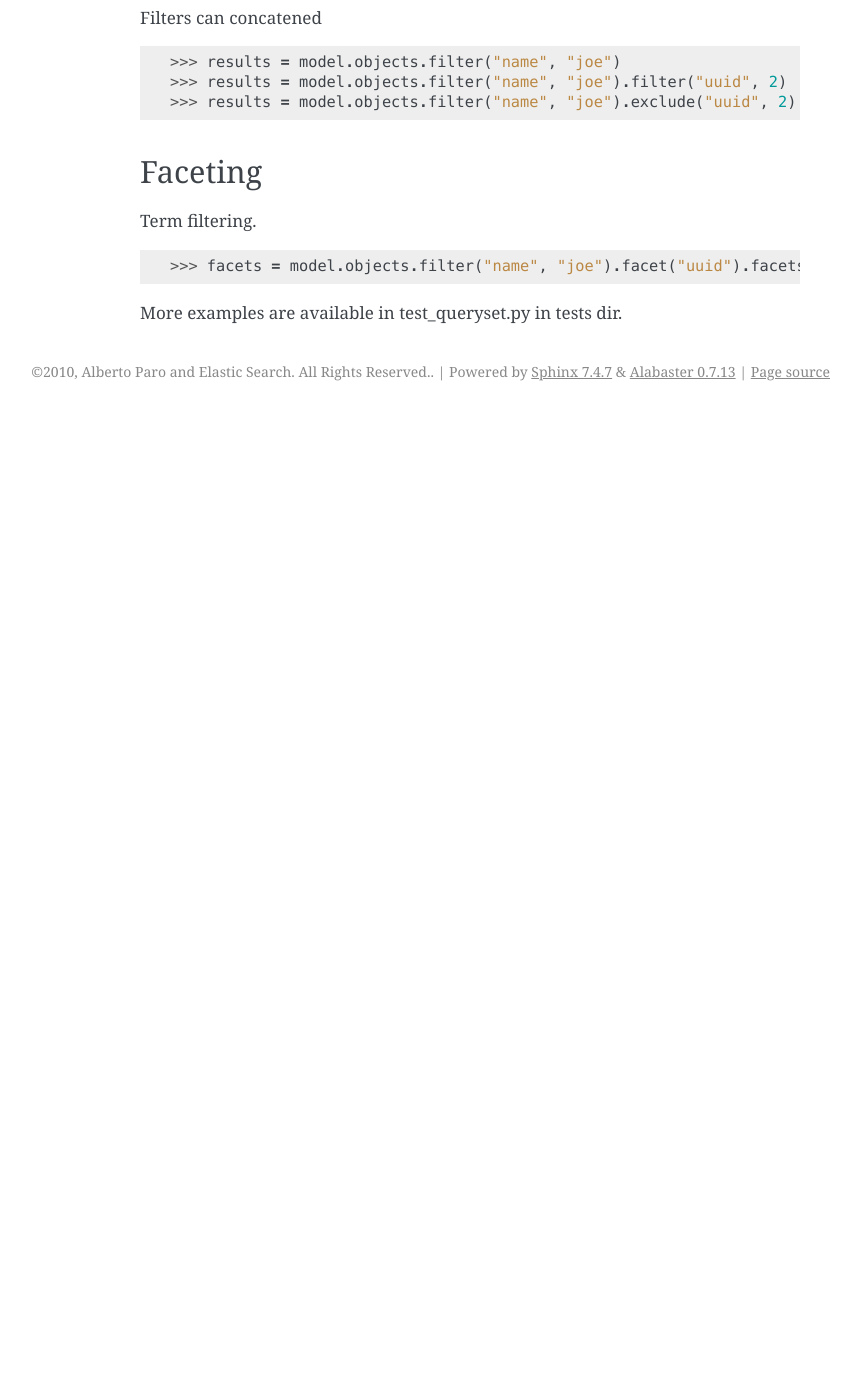
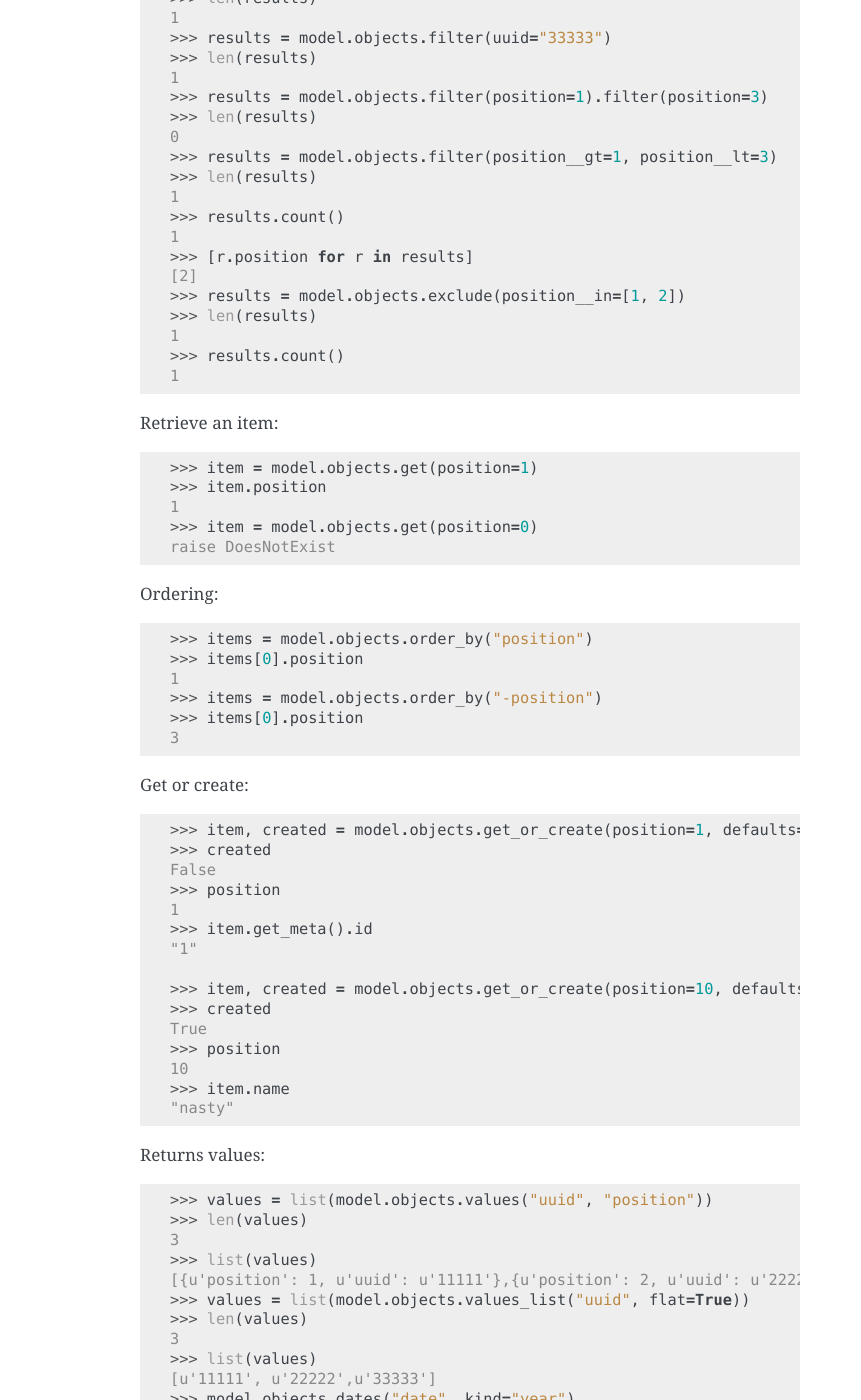
Before and after one commit to aparo/pyes, a Sphinx documentation site: the page built from docs/manual/queryset.rst, in a window 1280 px wide and 1400 px high, scrolled down 353 px. Shown: the whole window, without its empty margins (280-1141 px from the left). Built offline with Sphinx 7.4.7, drawn with Linux system fonts in a browser that asks for light colours; pages that are not in the unit, such as notebooks, are missing from menus; before the commit the page ends 900 px from its top, so only the background shows below that; some of the changed text lies outside the part shown.

Commit message:
Queryset: Added more documentation.

```diff
--- a/docs/manual/queryset.rst
+++ b/docs/manual/queryset.rst
@@ -14,25 +11,113 @@ Creating a connection:
     >>> model = generate_model("myindex", "mytype")
 
 
-Filtering
----------
-
-Filters can concatened
+Filtering:
 
 .. code-block:: python
 
+   >>> results = model.objects.all()
+   >>> len(results)
+   3
    >>> results = model.objects.filter("name", "joe")
-   >>> results = model.objects.filter("name", "joe").filter("uuid", 2)
-   >>> results = model.objects.filter("name", "joe").exclude("uuid", 2)
+   >>> len(results)
+   1
+   >>> results = model.objects.filter(uuid="33333")
+   >>> len(results)
+   1
+   >>> results = model.objects.filter(position=1).filter(position=3)
+   >>> len(results)
+   0
+   >>> results = model.objects.filter(position__gt=1, position__lt=3)
+   >>> len(results)
+   1
+   >>> results.count()
+   1
+   >>> [r.position for r in results]
+   [2]
+   >>> results = model.objects.exclude(position__in=[1, 2])
+   >>> len(results)
+   1
+   >>> results.count()
+   1
 
-
-Faceting
---------
-
-Term filtering.
+Retrieve an item:
 
 .. code-block:: python
 
-   >>> facets = model.objects.filter("name", "joe").facet("uuid").facets
+   >>> item = model.objects.get(position=1)
+   >>> item.position
+   1
+   >>> item = model.objects.get(position=0)
+   raise DoesNotExist
+
+
+Ordering:
+
+.. code-block:: python
+
+   >>> items = model.objects.order_by("position")
+   >>> items[0].position
+   1
+   >>> items = model.objects.order_by("-position")
+   >>> items[0].position
+   3
+
+Get or create:
+
+.. code-block:: python
+
+   >>> item, created = model.objects.get_or_create(position=1, defaults={"name": "nasty"})
+   >>> created
+   False
+   >>> position
+   1
+   >>> item.get_meta().id
+   "1"
+
+   >>> item, created = model.objects.get_or_create(position=10, defaults={"name": "nasty"})
+   >>> created
+   True
+   >>> position
+   10
+   >>> item.name
+   "nasty"
+
+Returns values:
+
+.. code-block:: python
+
+   >>> values = list(model.objects.values("uuid", "position"))
+   >>> len(values)
+   3
+   >>> list(values)
+   [{u'position': 1, u'uuid': u'11111'},{u'position': 2, u'uuid': u'22222'},{u'position': 3, u'uuid': u'33333'}]
+   >>> values = list(model.objects.values_list("uuid", flat=True))
+   >>> len(values)
+   3
+   >>> list(values)
+   [u'11111', u'22222',u'33333']
+   >>> model.objects.dates("date", kind="year")
+   >>> len(values)
+   1
+   >>> list(values)
+   [datetime(2012, 1, 1, 1, 0)]
+
+
+        facets = model.objects.facet("uuid").size(0).facets
+        uuid_facets=facets["uuid"]
+        self.assertEqual(uuid_facets["total"], 3)
+        self.assertEqual(uuid_facets["terms"][0]["count"], 1)
+
+
+Faceting counting (can be concatenated).
+
+.. code-block:: python
+
+   >>> facets = model.objects.facet("uuid").size(0).facets
+   >>> facets["uuid"]["total"]
+   3
+   >>> facets["uuid"][0]["count"]
+   1
+
 
 More examples are available in test_queryset.py in tests dir.
--- a/docs/references/index.rst
+++ b/docs/references/index.rst
@@ -11,14 +11,20 @@
 
     pyes.connection
     pyes.connection_http
+    pyes.convert_errors
+    pyes.decorators
     pyes.es
     pyes.exceptions
     pyes.facets
     pyes.fakettypes
     pyes.filters
+    pyes.helpers
     pyes.highlight
     pyes.managers
     pyes.mappings
+    pyes.models
     pyes.query
+    pyes.queryset
     pyes.rivers
+    pyes.scriptfields
     pyes.utils
```
Also changed, not shown: other parts of docs/manual/queryset.rst (+0 -3 lines).
